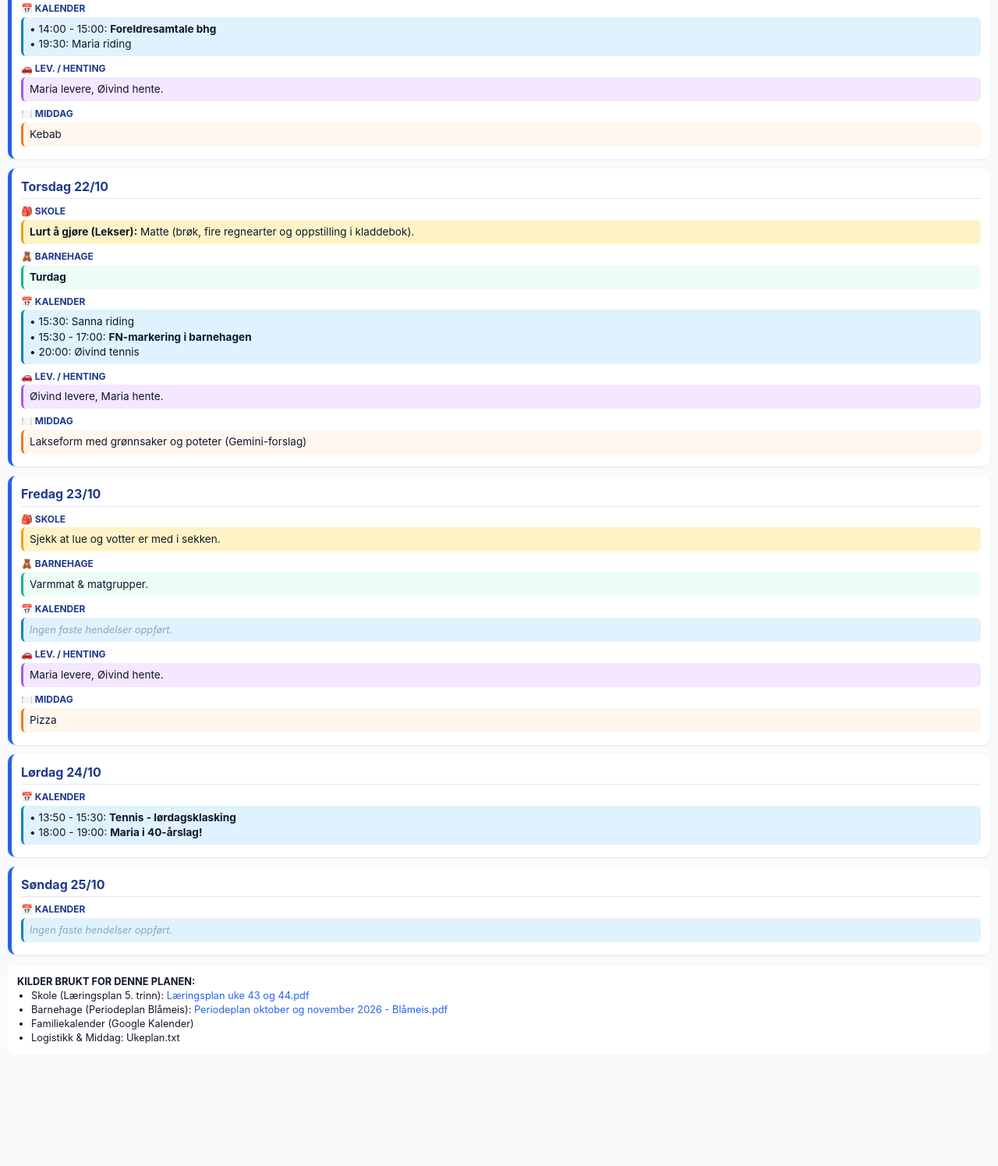
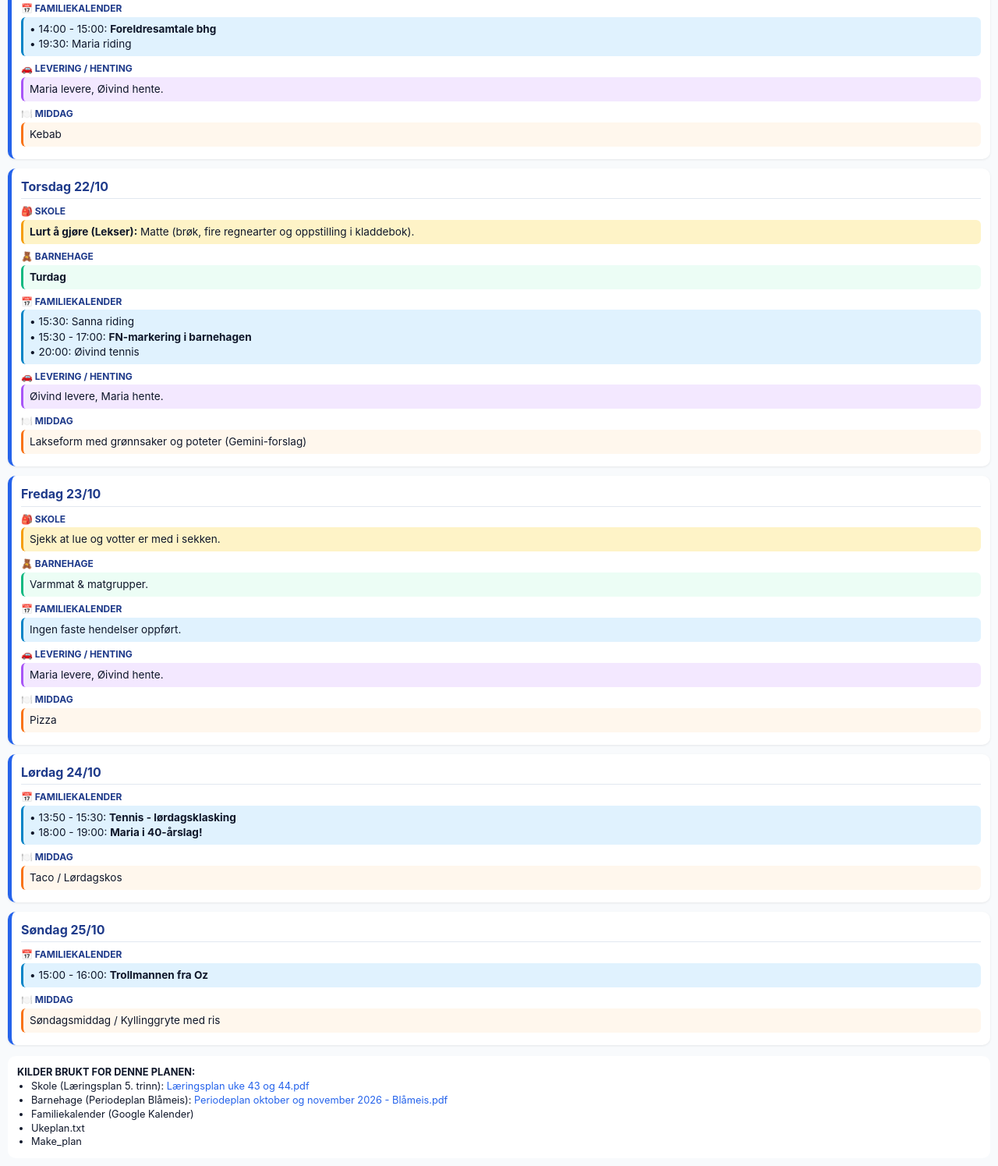
Before and after one commit to ekelund1984/fv6_planning, a plain HTML site: page weekplan.html in a window 1280 px wide. Shown: the part 1107-2602 px from the top of the page at 78% size. Before the commit the page ends 2469 px from the top, so only its background shows below. Drawn offline with Linux system fonts and the light colour scheme.

Commit message:
update uke 43

```diff
--- a/weekplan.html
+++ b/weekplan.html
@@ -77,7 +77,6 @@
  .cal-box { background-color: var(--cal-bg); border-left: 3px solid var(--cal-border); }
  .pickup-box { background-color: var(--pickup-bg); border-left: 3px solid var(--pickup-border); }
  .dinner-box { background-color: var(--dinner-bg); border-left: 3px solid var(--dinner-border); }
- .empty-text { color: #94a3b8; font-style: italic; font-size: 0.8rem; }
 
  .sources-footer { margin-top: 14px; background: white; padding: 12px; border-radius: 10px; font-size: 0.8rem; }
  .sources-footer ul { margin: 0; padding-left: 18px; }
@@ -97,12 +96,12 @@
  <div class="day-card">
  <div class="day-title">Mandag 19/10</div>
  <div class="row-header">🎒 Skole</div>
- <div class="cell-box school-box">Husk innesko.</div>
+ <div class="cell-box school-box">Husk innesko. Mulighet for å ta med ferdiglekte aviser/blader til lang leseøkt.</div>
  <div class="row-header">🧸 Barnehage</div>
  <div class="cell-box bhg-box">Aktiviteter ifølge periodeplan.</div>
- <div class="row-header">📅 Kalender</div>
+ <div class="row-header">📅 Familiekalender</div>
  <div class="cell-box cal-box">❤️ <strong>Bryllupsdag 2019</strong><br>• 18:30: Maria riding</div>
- <div class="row-header">🚗 Lev. / Henting</div>
+ <div class="row-header">🚗 Levering / Henting</div>
  <div class="cell-box pickup-box">Maria levere, Øivind hente.</div>
  <div class="row-header">🍽️ Middag</div>
  <div class="cell-box dinner-box">Spaghetti</div>
@@ -118,7 +117,7 @@
  </div>
  <div class="row-header">🧸 Barnehage</div>
  <div class="cell-box bhg-box">Tirsdagssuppe & bevegelse til musikk. Formingsgrupper.</div>
- <div class="row-header">📅 Kalender</div>
+ <div class="row-header">📅 Familiekalender</div>
  <div class="cell-box cal-box">
  • 08:00 - 09:00: <strong>Sanna i bursdag</strong><br>
  • 14:30: Sanna riding<br>
@@ -126,7 +125,7 @@
  • 20:00: Øivind fotball<br>
  <em>Note: Kjør Sanna til bursdag i Sarpsborg etter riding. Ø, S, E sover i RA8.</em>
  </div>
- <div class="row-header">🚗 Lev. / Henting</div>
+ <div class="row-header">🚗 Levering / Henting</div>
  <div class="cell-box pickup-box">Øivind levere, Maria hente.</div>
  <div class="row-header">🍽️ Middag</div>
  <div class="cell-box dinner-box">Pannekaker</div>
@@ -139,12 +138,12 @@
  <div class="cell-box school-box">Husk innesko.</div>
  <div class="row-header">🧸 Barnehage</div>
  <div class="cell-box bhg-box">Stjerneklubb kl. 10:00–11:00.</div>
- <div class="row-header">📅 Kalender</div>
+ <div class="row-header">📅 Familiekalender</div>
  <div class="cell-box cal-box">
  • 14:00 - 15:00: <strong>Foreldresamtale bhg</strong><br>
  • 19:30: Maria riding
  </div>
- <div class="row-header">🚗 Lev. / Henting</div>
+ <div class="row-header">🚗 Levering / Henting</div>
  <div class="cell-box pickup-box">Maria levere, Øivind hente.</div>
  <div class="row-header">🍽️ Middag</div>
  <div class="cell-box dinner-box">Kebab</div>
@@ -159,13 +158,13 @@
  </div>
  <div class="row-header">🧸 Barnehage</div>
  <div class="cell-box bhg-box"><strong>Turdag</strong></div>
- <div class="row-header">📅 Kalender</div>
+ <div class="row-header">📅 Familiekalender</div>
  <div class="cell-box cal-box">
  • 15:30: Sanna riding<br>
  • 15:30 - 17:00: <strong>FN-markering i barnehagen</strong><br>
  • 20:00: Øivind tennis
  </div>
- <div class="row-header">🚗 Lev. / Henting</div>
+ <div class="row-header">🚗 Levering / Henting</div>
  <div class="cell-box pickup-box">Øivind levere, Maria hente.</div>
  <div class="row-header">🍽️ Middag</div>
  <div class="cell-box dinner-box">Lakseform med grønnsaker og poteter (Gemini-forslag)</div>
@@ -178,9 +177,9 @@
  <div class="cell-box school-box">Sjekk at lue og votter er med i sekken.</div>
  <div class="row-header">🧸 Barnehage</div>
  <div class="cell-box bhg-box">Varmmat & matgrupper.</div>
- <div class="row-header">📅 Kalender</div>
+ <div class="row-header">📅 Familiekalender</div>
  <div class="cell-box cal-box"><span class="empty-text">Ingen faste hendelser oppført.</span></div>
- <div class="row-header">🚗 Lev. / Henting</div>
+ <div class="row-header">🚗 Levering / Henting</div>
  <div class="cell-box pickup-box">Maria levere, Øivind hente.</div>
  <div class="row-header">🍽️ Middag</div>
  <div class="cell-box dinner-box">Pizza</div>
@@ -189,18 +188,24 @@
  <!-- Lørdag -->
  <div class="day-card">
  <div class="day-title">Lørdag 24/10</div>
- <div class="row-header">📅 Kalender</div>
+ <div class="row-header">📅 Familiekalender</div>
  <div class="cell-box cal-box">
  • 13:50 - 15:30: <strong>Tennis - lørdagsklasking</strong><br>
  • 18:00 - 19:00: <strong>Maria i 40-årslag!</strong>
  </div>
+ <div class="row-header">🍽️ Middag</div>
+ <div class="cell-box dinner-box">Taco / Lørdagskos</div>
  </div>
 
  <!-- Søndag -->
  <div class="day-card">
  <div class="day-title">Søndag 25/10</div>
- <div class="row-header">📅 Kalender</div>
- <div class="cell-box cal-box"><span class="empty-text">Ingen faste hendelser oppført.</span></div>
+ <div class="row-header">📅 Familiekalender</div>
+ <div class="cell-box cal-box">
+ • 15:00 - 16:00: <strong>Trollmannen fra Oz</strong>
+ </div>
+ <div class="row-header">🍽️ Middag</div>
+ <div class="cell-box dinner-box">Søndagsmiddag / Kyllinggryte med ris</div>
  </div>
 
  </div>
@@ -211,7 +216,8 @@
  <li>Skole (Læringsplan 5. trinn): <a href="https://drive.google.com/file/d/1ly6tUrXpE4mZEVAWjirBhyxG1i49xdRZ/view?usp=drivesdk" target="_blank">Læringsplan uke 43 og 44.pdf</a></li>
  <li>Barnehage (Periodeplan Blåmeis): <a href="https://drive.google.com/file/d/1CvK_kcnyol2J9lYxX8Ta_IlXslkAH0C-/view?usp=drivesdk" target="_blank">Periodeplan oktober og november 2026 - Blåmeis.pdf</a></li>
  <li>Familiekalender (Google Kalender)</li>
- <li>Logistikk & Middag: Ukeplan.txt</li>
+ <li>Ukeplan.txt</li>
+ <li>Make_plan</li>
  </ul>
  </div>
 
```
